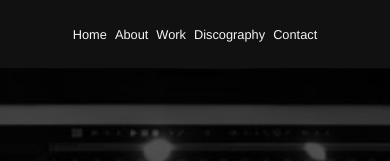
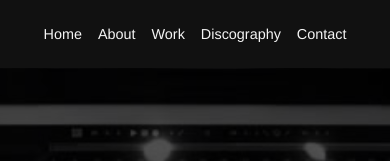
Before and after one commit to CasuallyDreamin/portfolio-site-musician, a React (Vite) app: page / in a window 390 px wide. Shown: the top 161 px of the page. Built offline with nearby package versions, Linux system fonts and the light colour scheme.

Commit message:
Fixed Navbar bleed #4

```diff
--- a/src/styles/navbar.css
+++ b/src/styles/navbar.css
@@ -6,34 +6,44 @@
   background-color: #121212cc;
   backdrop-filter: blur(6px);
   z-index: 100;
-  padding: 0 2rem;
+  padding: 0 1rem;
   box-sizing: border-box;
   display: flex;
   justify-content: center;
   align-items: center;
+  overflow: hidden; /* prevents horizontal bleed */
 }
 
 .navbar ul {
   display: flex;
+  gap: 1.5rem;
   list-style: none;
   margin: 0;
   padding: 0;
-  justify-content: center;
-  flex-wrap: wrap; /* allows wrapping on very small screens */
-  gap: clamp(0.5rem, 2vw, 2rem); /* dynamic spacing based on viewport width */
+  flex-shrink: 1; /* shrink slightly to fit small screens */
 }
 
 .navbar a {
   color: #f5f5f5;
   text-decoration: none;
   font-weight: 500;
+  font-size: 1rem;
   transition: color 0.3s;
-  white-space: nowrap; /* prevents breaking words */
-  font-size: clamp(0.8rem, 1.2vw, 1rem); /* scales text on small screens */
-/* Remove touch highlight on mobile */
-  -webkit-tap-highlight-color: transparent;
+  white-space: nowrap;
+  -webkit-tap-highlight-color: transparent; /* remove blue box on mobile */
 }
 
 .navbar a:hover {
   color: #ff6f61;
 }
+
+/* Extra small screens: shrink links and gap slightly */
+@media (max-width: 400px) {
+  .navbar ul {
+    gap: 1rem;
+  }
+
+  .navbar a {
+    font-size: 0.9rem;
+  }
+}
```
